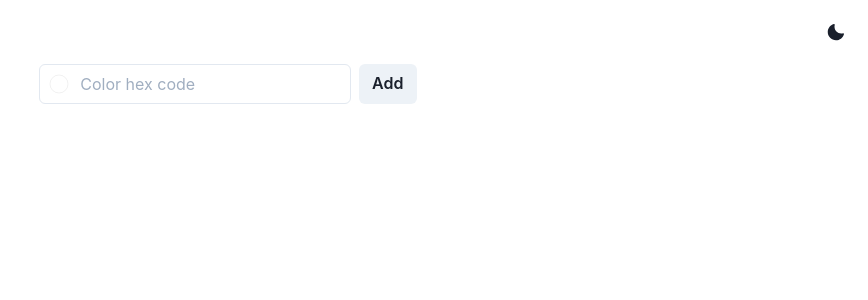
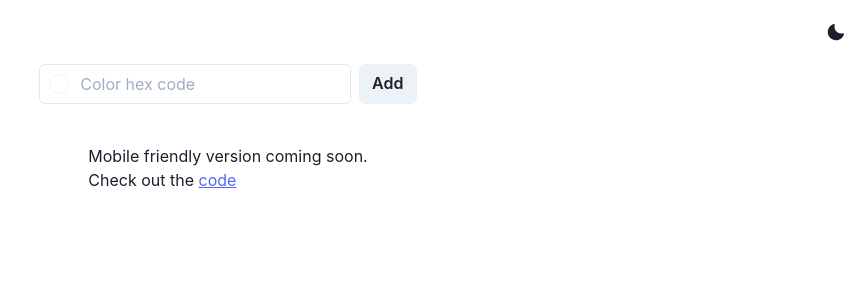
Before and after one commit to anselbrandt/color-palette, a React (Create React App) app: page / in a window 1280 px wide. Shown: the top 300 px of the page, without its empty margins (412-1280 px from the left). Built offline with nearby package versions, Linux system fonts and the light colour scheme.

Commit message:
Add link to code repo

```diff
--- a/src/App.tsx
+++ b/src/App.tsx
@@ -7,6 +7,7 @@ import {
   InputLeftElement,
   Button,
   useColorMode,
+  Link,
 } from "@chakra-ui/react";
 import { Icon, IconProps } from "@chakra-ui/icons";
 import { ColorModeSwitcher } from "./ColorModeSwitcher";
@@ -98,6 +99,21 @@ function App() {
           </Button>
         </Flex>
         <Box mt={10}>
+          {colors.length === 0 ? (
+            <Box>
+              <Box>Mobile friendly version coming soon.</Box>
+              <Box>
+                Check out the{" "}
+                <Link
+                  color="blue.500"
+                  style={{ textDecoration: "underline" }}
+                  href="https://github.com/anselbrandt/color-palette/tree/master/src"
+                >
+                  code
+                </Link>
+              </Box>
+            </Box>
+          ) : null}
           {colors.length > 0
             ? colors.map((color: any) => (
                 <Colorbar
```
